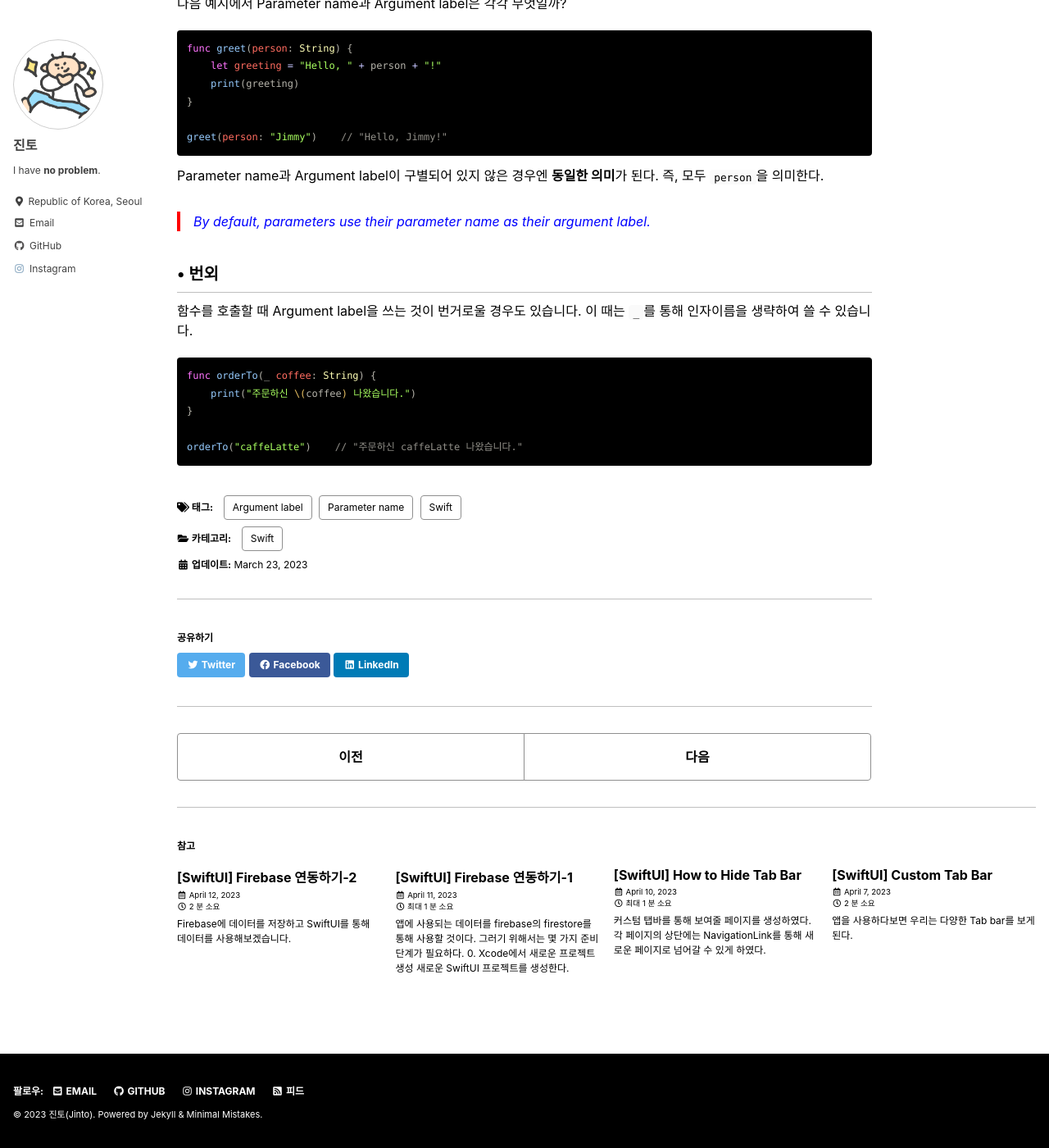
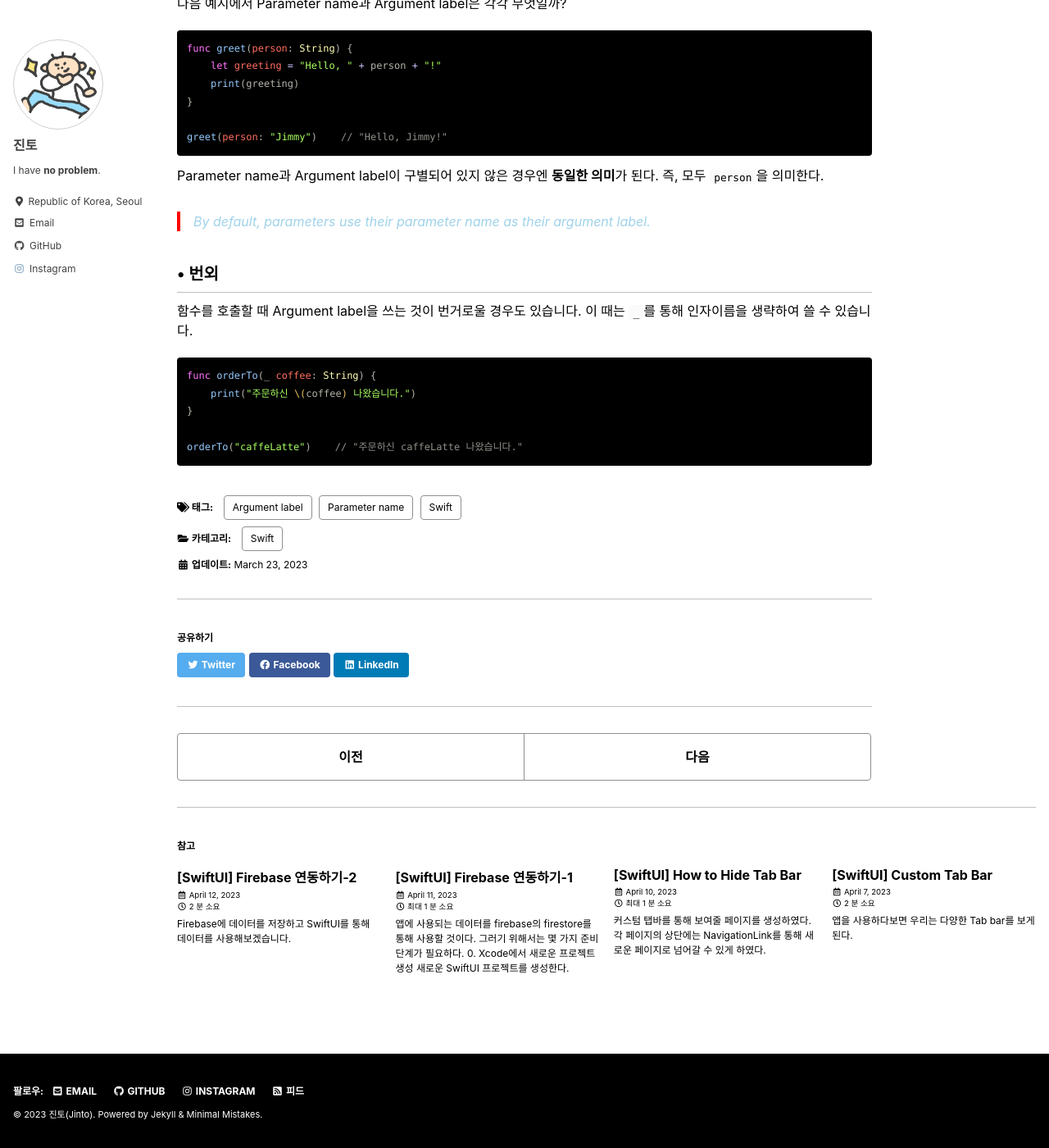
Before and after one commit to j1nt0/j1nt0.github.io, a Jekyll site: the page built from _posts/Swift/2023-03-23-Argument label? Parameter name?.md, in a window 1280 px wide and 1400 px high, scrolled down 1137 px. Shown: the whole window at 82% size. Built offline with Jekyll 4.4.1, drawn with Linux system fonts in a browser that asks for light colours; cached includes are drawn as plain includes.

Commit message:
change a link color

```diff
--- a/_sass/minimal-mistakes/skins/_contrast.scss
+++ b/_sass/minimal-mistakes/skins/_contrast.scss
@@ -8,7 +8,8 @@
 $primary-color: #ff0000 !default;
 $border-color: mix(#fff, $text-color, 75%) !default;
 $footer-background-color: #000 !default;
-$link-color: #0000ff !default;
+$link-color: #9FD2EA !default;
+//$link-color: #0000ff !default;
 $masthead-link-color: $text-color !default;
 $masthead-link-color-hover: $text-color !default;
 $navicon-link-color-hover: mix(#fff, $text-color, 80%) !default;
@@ -43,7 +44,7 @@
 }
 
 .page__title{
-  color: #9FD2EA;
+  color: $link-color;
 }
 
 .page__footer {
```
Also changed, not shown: 2 other files.
